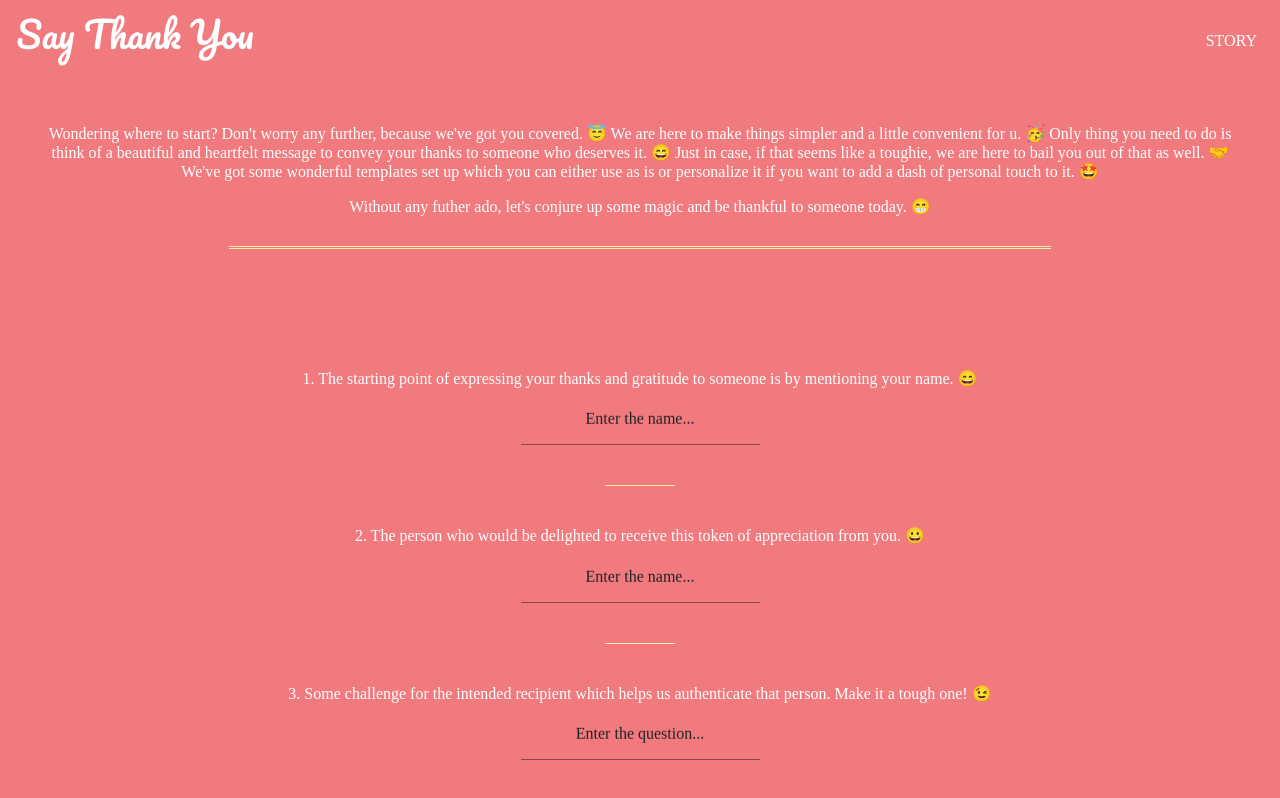
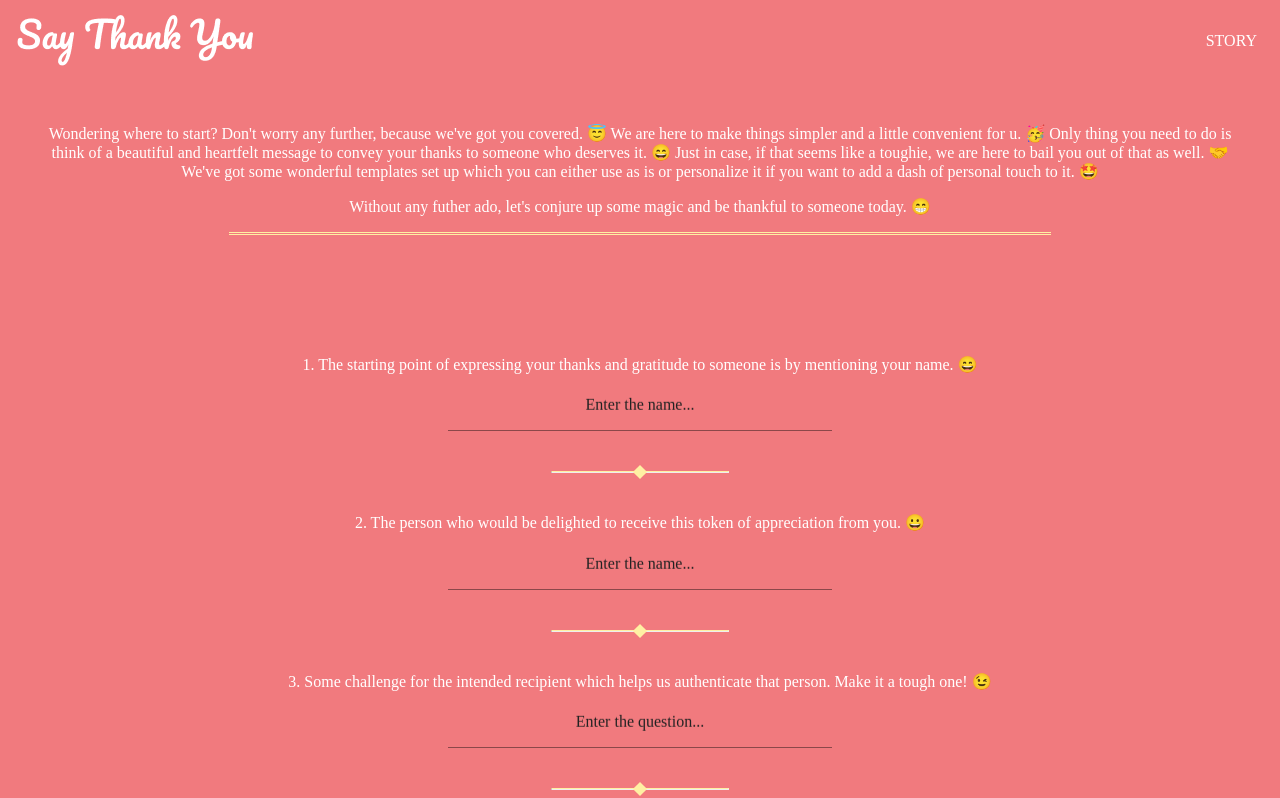
Before and after one commit to rahul-kabra/say-thank-you, an Angular app: page /send in a window 1280 px wide. Shown: the top 798 px of the page. Built offline with nearby package versions, Linux system fonts and the light colour scheme; a web font is replaced by a local one.

Commit message:
some style changes

```diff
--- a/src/styles.scss
+++ b/src/styles.scss
@@ -46,28 +46,21 @@ body {
     height: 95%;
 }
 
-hr {
-    border: 0;
-    height: 1px;
-    width: 10%;
-    position: relative;
+hr.center-square {
+    border-top: 1px solid var(--sunshine);
+    width: 25%;
     margin: 30px auto;
+    color: var(--sunshine);
 
-    &.center-square {
-        background: var(--sunshine);
-
-        &:before {
-            content: "";
-            width: 6px;
-            height: 6px;
-            background: var(--sunshine);
-            display: inline-block;
-            border: 2px solid var(--sunshine);
-            position: absolute;
-            top: -5px;
-            left: 50%;
-            margin: 0 0 0 -3px;
-        }
+    &::after {
+        background: none repeat scroll 0% 0% var(--sunshine);
+        content: "";
+        height: 10px;
+        left: 50%;
+        margin: -5px auto auto -5px;
+        position: absolute;
+        transform: rotate(45deg);
+        width: 10px;
     }
 }
 
@@ -82,6 +75,12 @@ hr {
     border-bottom: 0.1rem solid var(--input-border);
     transition: border-color 0.2s ease;
     caret-color: var(--color-accent);
+    width: 50%;
+    text-align: center;
+}
+
+.floating-input {
+    outline: none !important;
 }
 
 .floating-input::placeholder {
```
